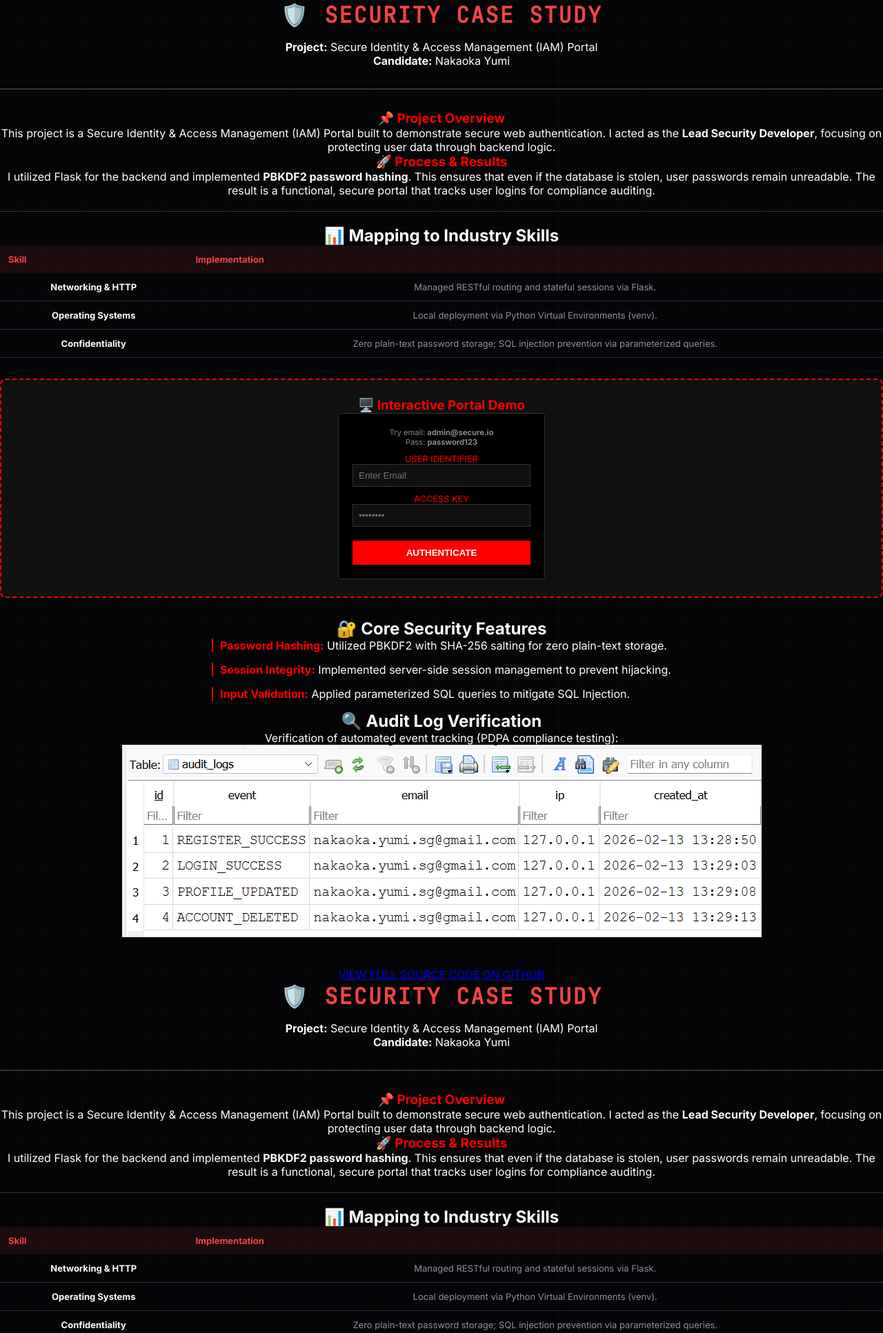
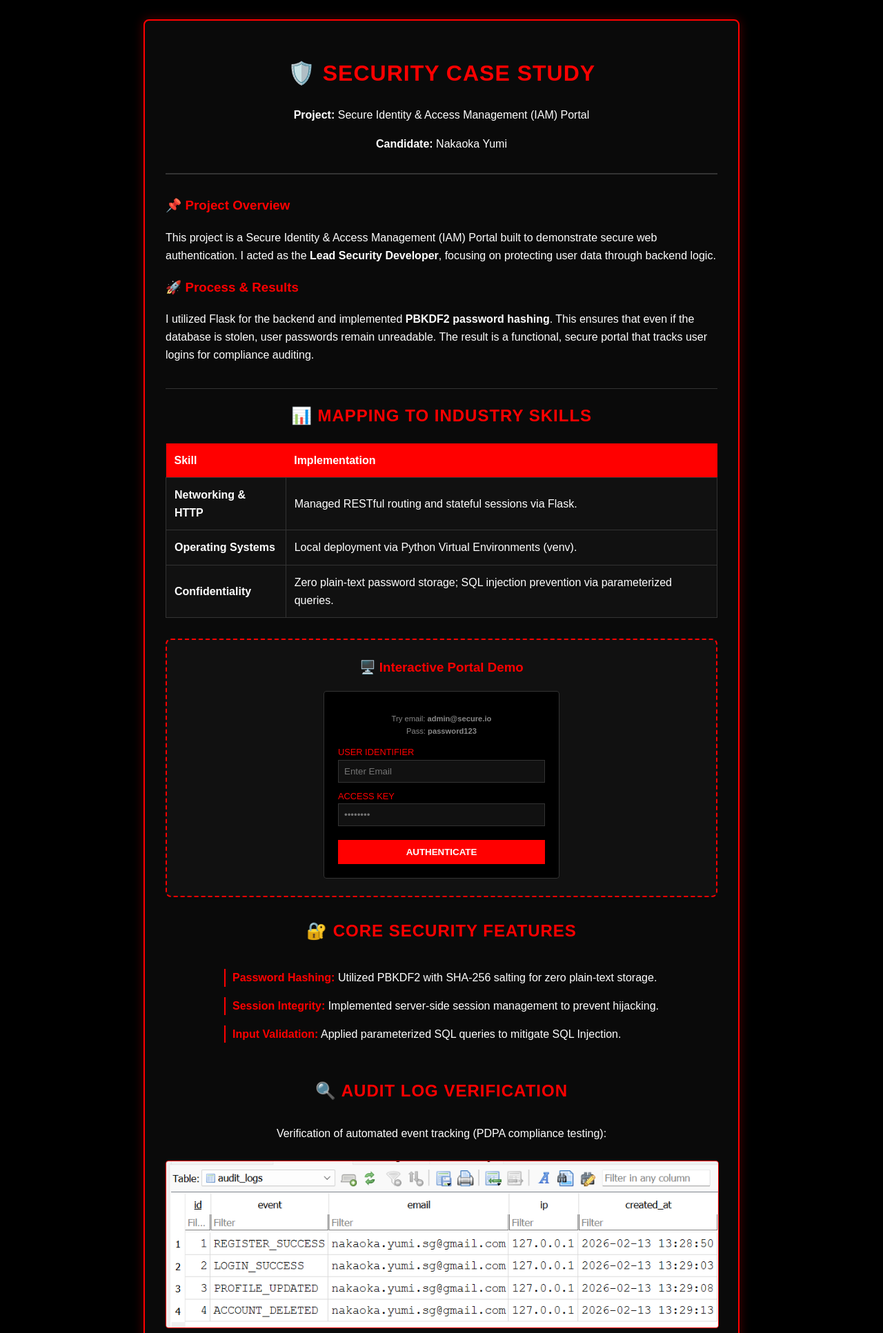
Before and after one commit to nakaokayumi/secure-identity-portal, a Flask app: template templates/index.html in a window 1280 px wide. Shown: the top 1933 px of the page at 69% size. Run offline with Flask 3, Linux system fonts and the light colour scheme; the template is opened without the code that fills it, so the values that code supplies are empty.

Commit message:
Update index.html

```diff
--- a/templates/index.html
+++ b/templates/index.html
@@ -8,7 +8,20 @@
 <head>
     <meta charset="UTF-8">
     <title>Security Portfolio | Secure IAM Portal</title>
-    <link rel="stylesheet" href="{{ url_for('static', filename='style.css') }}">
+    <style>
+        body { background-color: #000; color: #fff; font-family: sans-serif; padding: 20px; line-height: 1.6; }
+        .box { max-width: 800px; margin: auto; border: 2px solid #ff0000; padding: 30px; background: #0a0a0a; border-radius: 8px; box-shadow: 0 0 15px rgba(255, 0, 0, 0.3); }
+        h1, h2 { color: #ff0000; text-align: center; text-transform: uppercase; letter-spacing: 1px; }
+        table { width: 100%; border-collapse: collapse; margin: 20px 0; background: #111; }
+        th { background: #ff0000; color: #fff; padding: 12px; text-align: left; }
+        td { border: 1px solid #333; padding: 12px; }
+        .screenshot-container { text-align: center; margin-top: 30px; }
+        img { width: 100%; border: 1px solid #ff0000; border-radius: 4px; margin-top: 10px; }
+        .btn { display: inline-block; color: #ff0000; text-decoration: none; border: 1px solid #ff0000; padding: 12px 24px; margin-top: 20px; font-weight: bold; border-radius: 4px; transition: 0.3s; }
+        .btn:hover { background: #ff0000; color: #fff; }
+        ul { list-style: none; padding: 0; }
+        li { margin-bottom: 15px; padding-left: 10px; border-left: 2px solid #ff0000; }
+    </style>
 
 </head>
 <body>
```
